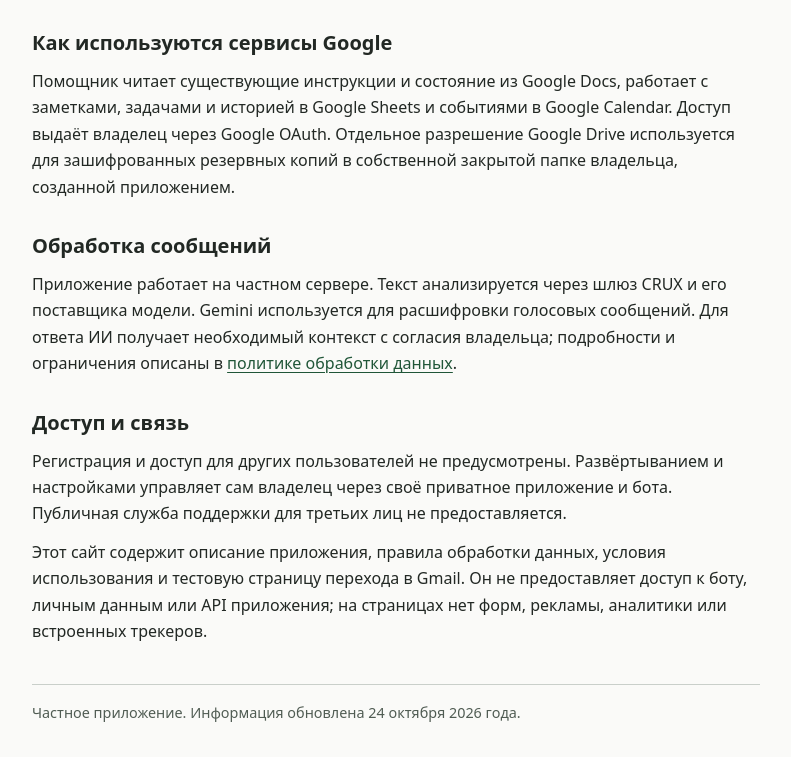
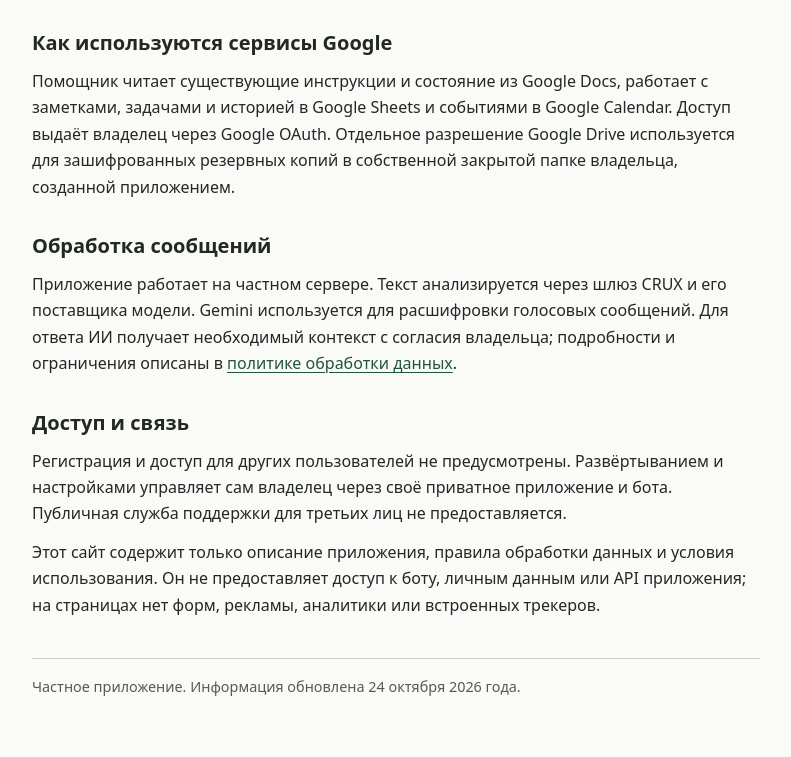
Before and after one commit to domakost/domakost.github.io, a plain HTML site: page index.html in a window 1280 px wide. Shown: the part 318-1075 px from the top of the page, without its empty margins (244-1035 px from the left). After the commit the page ends 1049 px from the top, so only its background shows below. Drawn offline with Linux system fonts and the light colour scheme.

Commit message:
Restore informational site description

```diff
--- a/index.html
+++ b/index.html
@@ -28,7 +28,7 @@
       <p>Приложение работает на частном сервере. Текст анализируется через шлюз CRUX и его поставщика модели. Gemini используется для расшифровки голосовых сообщений. Для ответа ИИ получает необходимый контекст с согласия владельца; подробности и ограничения описаны в <a href="privacy.html">политике обработки данных</a>.</p>
       <h2>Доступ и связь</h2>
       <p>Регистрация и доступ для других пользователей не предусмотрены. Развёртыванием и настройками управляет сам владелец через своё приватное приложение и бота. Публичная служба поддержки для третьих лиц не предоставляется.</p>
-      <p>Этот сайт содержит описание приложения, правила обработки данных, условия использования и тестовую страницу перехода в Gmail. Он не предоставляет доступ к боту, личным данным или API приложения; на страницах нет форм, рекламы, аналитики или встроенных трекеров.</p>
+      <p>Этот сайт содержит только описание приложения, правила обработки данных и условия использования. Он не предоставляет доступ к боту, личным данным или API приложения; на страницах нет форм, рекламы, аналитики или встроенных трекеров.</p>
     </main>
     <footer>Частное приложение. Информация обновлена <time datetime="2026-10-24">24 октября 2026 года</time>.</footer>
   </div>
```
